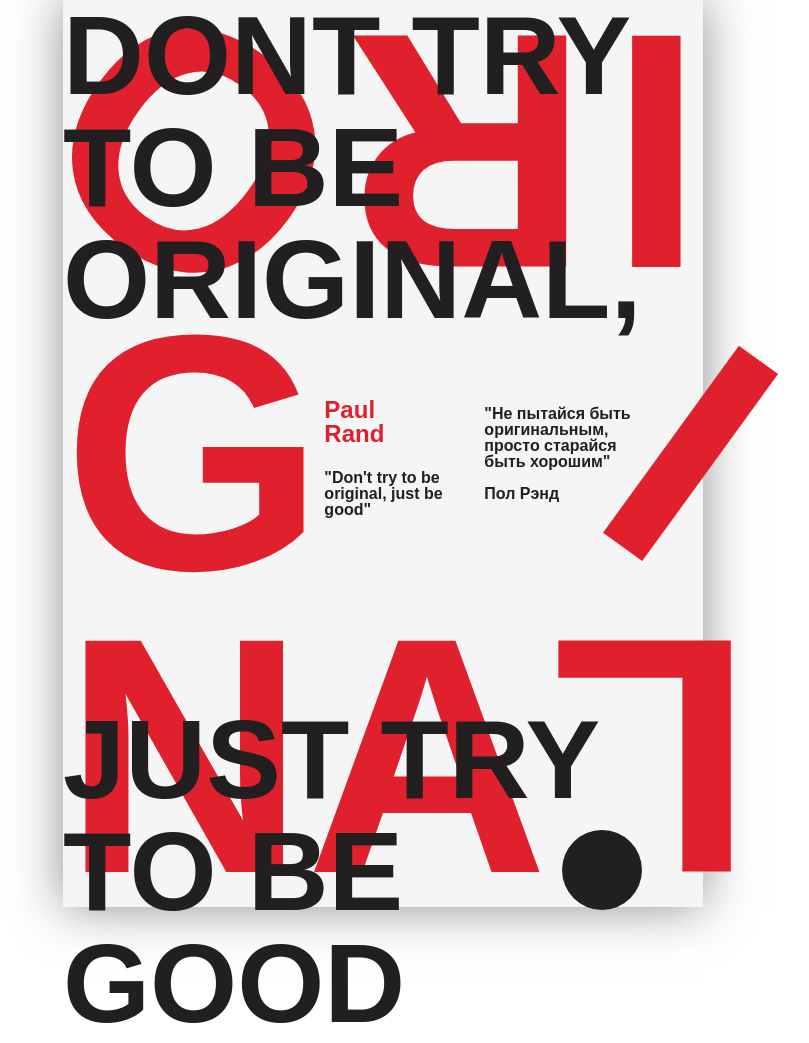
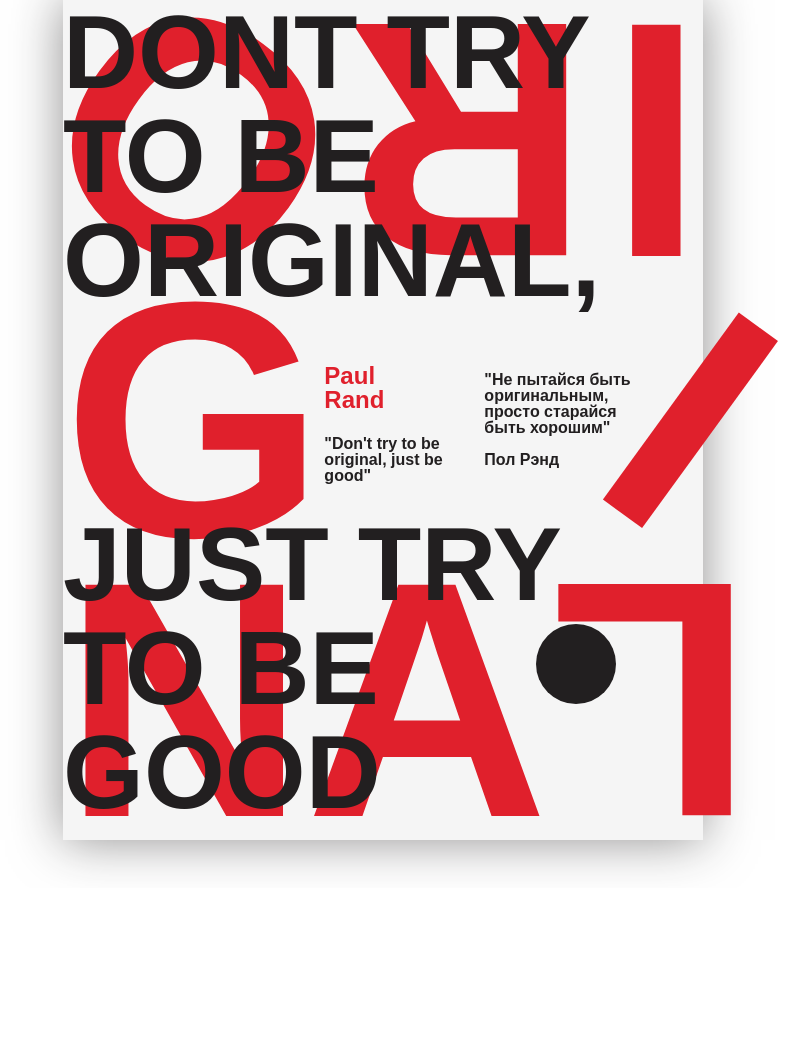
Before and after one commit to d-etienne/reference-recreation, a plain HTML site: page index.html in a window 1280 px wide. Shown: the whole page, without its empty margins (257-1066 px from the left). After the commit the page ends 888 px from the top, so only its background shows below. Drawn offline with Linux system fonts and the light colour scheme.

Commit message:
cleaning CSS

```diff
--- a/index.html
+++ b/index.html
@@ -10,24 +10,27 @@
 <body>
     <div id = "contentBox">
         <div id ="background">
-            <div class="backTop">
+            <div>
                 <div class = "tilt">O</div>
                 <div class = "upsideDown">R</div>
                 <div>I</div>
             </div>
-            <div class = "backMid">
+            <div>
                 <div>G</div>
+
                 <div>
                     <p id = "name">Paul Rand</p>
                     <p class = "quotes" >"Don't try to be original, just be good"</p>
                 </div>
+
                 <div>
                     <p class = "quotes">"Не пытайся быть оригинальным, просто старайся быть хорошим"</p>
                     <p class = "quotes">Пол Рэнд</p>
                 </div>
+
                 <div class = "tilt">I</div>
             </div>
-            <div class = "backBottom">
+            <div>
                 <div>N</div>
                 <div>A</div>
                 <div class = "upsideDown">L</div>
@@ -35,7 +38,7 @@
         </div>
 
         <div id = "foreground">
-            <div id = "foreTop">
+            <div>
                 <div>DONT TRY</div>
                 <div>TO BE</div>
                 <div>ORIGINAL,</div>
@@ -43,8 +46,8 @@
 
             <div id = "foreBottom">
                 <div>JUST TRY</div>
-                <div id = "foreMid">
-                    <div id = "inline">TO BE</div>
+                <div>
+                    <div>TO BE</div>
                     <div id = "circle"></div>
                 </div>
                 <div>GOOD</div>
--- a/style.css
+++ b/style.css
@@ -7,34 +7,45 @@ body, html{
     box-sizing: border-box;
     margin: auto;
     width: 50vw;
-    /* padding-right: 2.3em; */
+    font-family: "Helvetica Nueue", sans-serif;
 }
 
 #background {
+    box-sizing: border-box;
+    display: flex;
+    flex-direction: column;
     background-color: whitesmoke;
     box-shadow: 0em 0em 3em rgba(34,31,32,0.5);
 }
 
-#background, #foreground {
-    margin:0px;
-    padding: 0px;
-    display: flex;
-    flex-direction: column;
-    font-family: "Helvetica Nueue", sans-serif;
+#foreground{
+    position: absolute;
+    top: 0px;
+    font-size: 6.5em;
+    font-weight: 550;
+    line-height: 1em;
+    color:rgb(34,31,32);
+    height: 100%;
 }
 
-.backTop, .backMid, .backBottom{
+#foreBottom{
+    margin-top: 25vh;
+}
+
+#background > div{
     display:flex;
     font-size: 21em;
     font-weight: 900;
-    line-height: 90%;
+    line-height: 35vh;
     align-items: center;
     color: rgb(224, 32, 44);
 }
 
-.backTop, .backBottom {
+
+#background div:first-child, div:last-child {
     justify-content: space-between;
 }
+
 #name {
     font-size: 1.5rem;
     width: 7rem;
@@ -47,37 +58,15 @@ body, html{
     line-height: 1rem;
     color: rgb(34,31,32);
 }
+
 .tilt {
     transform: rotate(0.10turn);
-    line-height: -17em;
 }
 
 .upsideDown {
     transform: rotate(0.5turn);
 }
 
-
-.backTop div, .backMid div, .backBottom div {
-    display: inline-block;
-    height: 100%;
-    letter-spacing: 0rem;
-}
-
-#foreground{
-    position: absolute;
-    top: 0px;
-    width: 50%;
-    height: 130vh;
-    /* z-index: 12; */
-    font-size: 7em;
-    font-weight: 550;
-    line-height: 1em;
-    /* background-color: darkgreen; */
-    justify-content: space-between;
-    color:rgb(34,31,32);
-    /* height: 100vh; */
-
-}
 
 #circle {
     display: inline-block;
@@ -91,6 +80,6 @@ body, html{
     text-align: center;
 }
 
-#inline{
+#foreBottom div:nth-child(2) div:first-child{
     display: inline;
 }
```
